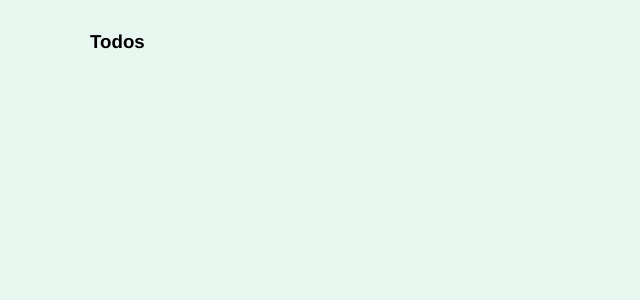
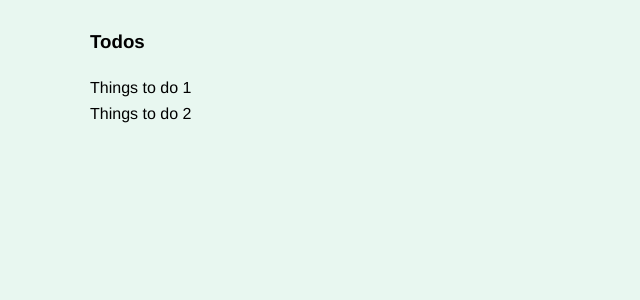
Before and after one commit to Dong-Yi-Xia/crash-mini-vuex, a Vue app: page / in a window 1280 px wide. Shown: the top 300 px of the page, without its empty margins (0-640 px from the left). Built offline with nearby package versions, Linux system fonts and the light colour scheme.

Commit message:
Render allTodos

```diff
--- a/src/components/Todos.vue
+++ b/src/components/Todos.vue
@@ -1,13 +1,24 @@
 <template>
   <div>
     <h3>Todos</h3>
+    <div class="todos">
+      <div class="todo" v-for="todo in allTodos" :key="todo.id">
+        {{ todo.title }}
+      </div>
+    </div>
   </div>
 </template>
 
 <script>
+//mapGetters is like redux connect to store
+import { mapGetters } from 'vuex';
+
 export default {
   name: 'Todos',
-}
+  // pass in an array in the mapGetter in computed, coming from store/modules
+  computed: mapGetters(['allTodos'])
+};
+
 </script>
 
 <style>
--- a/src/store/index.js
+++ b/src/store/index.js
@@ -5,7 +5,7 @@ import todos from './modules/todos';
 //Load Vuex
 Vue.use(Vuex);
 
-//Create Store, export the modules
+//Create Store, export the modules name
 export default new Vuex.Store({
   modules:{
     todos
--- a/src/store/modules/todos.js
+++ b/src/store/modules/todos.js
@@ -1,8 +1,22 @@
-import axios from 'axios';
+// import axios from 'axios';
 
-const state = {};
+const state = {
+  todos: [
+    {
+      id: 1,
+      title: 'Things to do 1',
+    },
+    {
+      id: 2,
+      title: 'Things to do 2',
+    },
+  ]
+};
 
-const getters = {};
+const getters = {
+  //object: function return state.todos
+  allTodos: (state) => state.todos
+};
 
 const actions = {};
 
```
